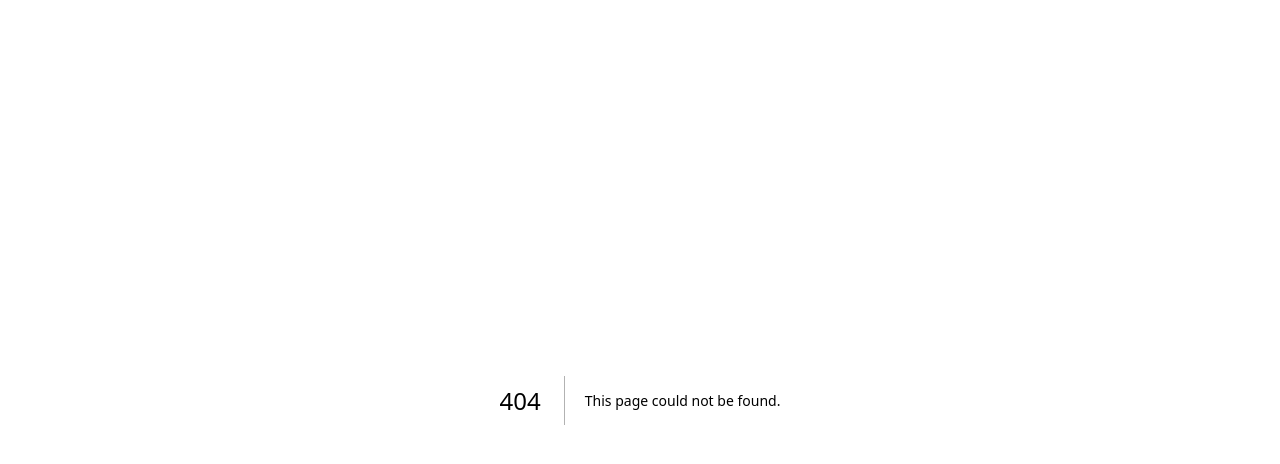
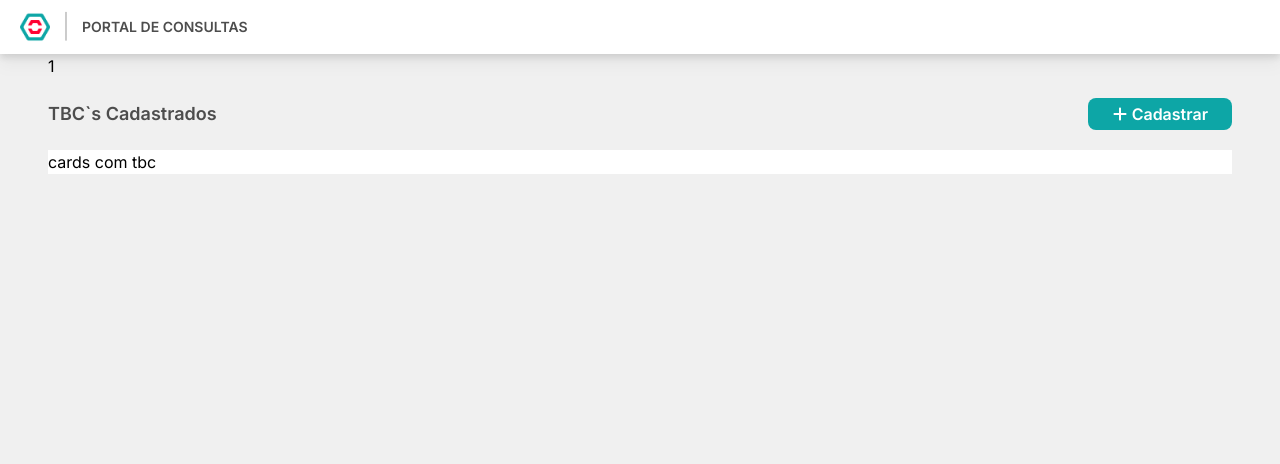
Before and after one commit to JoaoVitorMirandaBandeira/portal_de_consultas_frontend, a Next.js app: page /tbcs/1 in a window 1280 px wide. Before the commit this address had no page. Shown: the top 464 px of the page. Built offline with nearby package versions, Linux system fonts and the light colour scheme.

Commit message:
Criando a rota de tbcs

```diff
--- a/package.json
+++ b/package.json
@@ -9,6 +9,9 @@
     "lint": "next lint"
   },
   "dependencies": {
+    "@fortawesome/fontawesome-svg-core": "^6.4.2",
+    "@fortawesome/free-solid-svg-icons": "^6.4.2",
+    "@fortawesome/react-fontawesome": "^0.2.0",
     "@types/node": "20.4.5",
     "@types/react": "^18.2.18",
     "@types/react-dom": "^18.2.7",
--- a/src/app/login/page.tsx
+++ b/src/app/login/page.tsx
@@ -4,7 +4,6 @@ import { ChangeEvent, useState } from "react";
 import Navbar from "@/components/navBar/navBarr";
 import CardForm from "@/components/form/form";
 import Link from "next/link";
-import Head from "next/head";
 
 interface FormDataInterface {
     email: string,
--- /dev/null
+++ b/src/app/tbcs/[userID]/page.tsx
@@ -0,0 +1,27 @@
+import Navbar from "@/components/navBar/navBarr";
+import { FontAwesomeIcon } from "@fortawesome/react-fontawesome";
+import { faPlus } from "@fortawesome/free-solid-svg-icons";
+
+interface TbcsPropsInteface {
+    params: { userID: string }
+}
+
+const Tbcs = ({ params }: TbcsPropsInteface) => {
+    return (
+        <>
+            <Navbar />
+            <main className="mx-12">
+                {params.userID}
+                <section className="flex justify-between py-5 items-center">
+                    <h3 className="font-semibold  text-primaryRubeus-gray text-lg">TBC`s Cadastrados</h3>
+                    <button className="bg-primaryRubeus-green px-6 py-1 rounded-lg text-white font-semibold flex items-center"><FontAwesomeIcon className="w-4 mr-1" icon={faPlus} />Cadastrar</button>
+                </section>
+                <section className="bg-white">
+                    <h1>cards com tbc</h1>
+                </section>
+            </main>
+        </>
+    )
+
+}
+export default Tbcs
```
Also changed, not shown: 1 other file (tests, documents, lock files or other folders).
